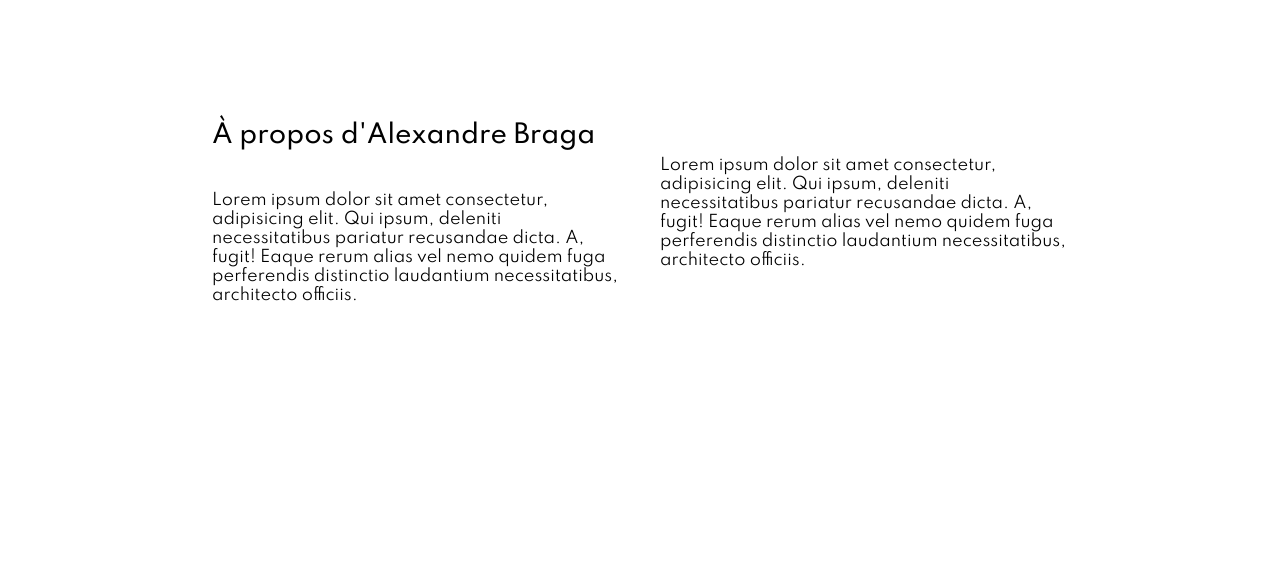
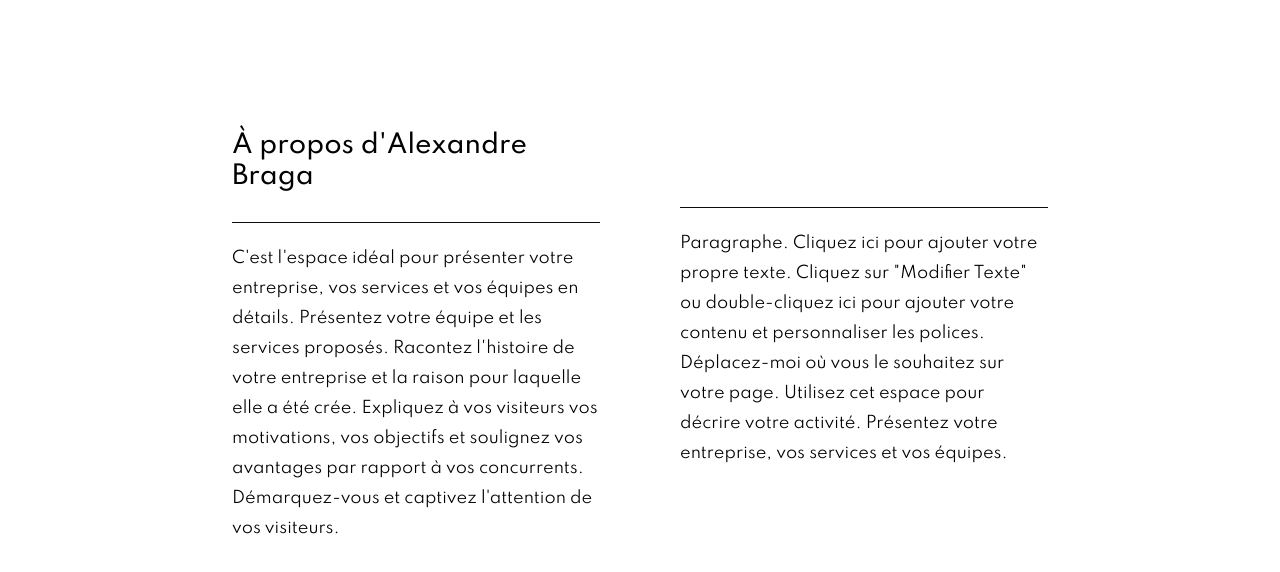
Before and after one commit to agamemnon94/agamemnon94.github.io, a plain HTML site: page apropos.html in a window 1280 px wide. Shown: the part 90-662 px from the top of the page. Drawn offline with Linux system fonts and the light colour scheme.

Commit message:
maj apropos

```diff
--- a/apropos.html
+++ b/apropos.html
@@ -48,16 +48,17 @@
     <section class="section__apropos">
       <article class="article1">
         <h2 class="h1apropos">À propos d'Alexandre Braga</h2>
-        <p class="p__apropos">Lorem ipsum dolor sit amet consectetur, adipisicing elit. Qui ipsum, deleniti
-          necessitatibus
-          pariatur recusandae dicta. A, fugit! Eaque rerum alias vel nemo quidem fuga perferendis distinctio laudantium
-          necessitatibus, architecto officiis.</p>
+        <p class="p__apropos">C'est l'espace idéal pour présenter votre entreprise, vos services et vos équipes en
+          détails. Présentez votre équipe et les services proposés. Racontez l'histoire de votre entreprise et la raison
+          pour laquelle elle a été crée. Expliquez à vos visiteurs vos motivations, vos objectifs et soulignez vos
+          avantages par rapport à vos concurrents. Démarquez-vous et captivez l'attention de vos visiteurs.</p>
       </article>
       <article class="article2">
-        <p class="p__apropos">Lorem ipsum dolor sit amet consectetur, adipisicing elit. Qui ipsum, deleniti
-          necessitatibus
-          pariatur recusandae dicta. A, fugit! Eaque rerum alias vel nemo quidem fuga perferendis distinctio laudantium
-          necessitatibus, architecto officiis.</p>
+        <div class="espace"></div>
+        <p class="p__apropos">Paragraphe. Cliquez ici pour ajouter votre propre texte. Cliquez sur "Modifier Texte" ou
+          double-cliquez ici pour ajouter votre contenu et personnaliser les polices. Déplacez-moi où vous le souhaitez
+          sur votre page. Utilisez cet espace pour décrire votre activité. Présentez votre entreprise, vos services et
+          vos équipes.</p>
       </article>
     </section>
 
--- a/assets/css/style.css
+++ b/assets/css/style.css
@@ -898,25 +898,35 @@ span {
 .article1 {
   display: flex;
   flex-direction: column;
-  width: 550px;
+  width: 400px;
+  margin: 0rem 4rem;
 }
 .h1apropos {
   font-family: "Spartan", sans-serif;
   font-size: 25px;
   font-weight: 500;
-  margin: 2rem 0;
-  padding: 0 2rem;
+  margin: 3rem 0;
+  /* padding: 0 2rem; */
+}
+.espace {
+  width: 100%;
+  height: 31px;
+  margin: 0rem 0;
+  /* padding: 0 4rem; */
 }
 .p__apropos {
   font-family: "Spartan", sans-serif;
   font-size: 16px;
-  padding: 2rem;
+  padding: 2rem 0;
+  line-height: 30px;
+  border-top: 1px solid var(--dark);
 }
 
 .article2 {
   display: flex;
   flex-direction: column;
-  width: 550px;
+  width: 400px;
+  margin: 0rem 4rem;
 }
 /************************/
 /****** RESPONSIVE ******/
```
